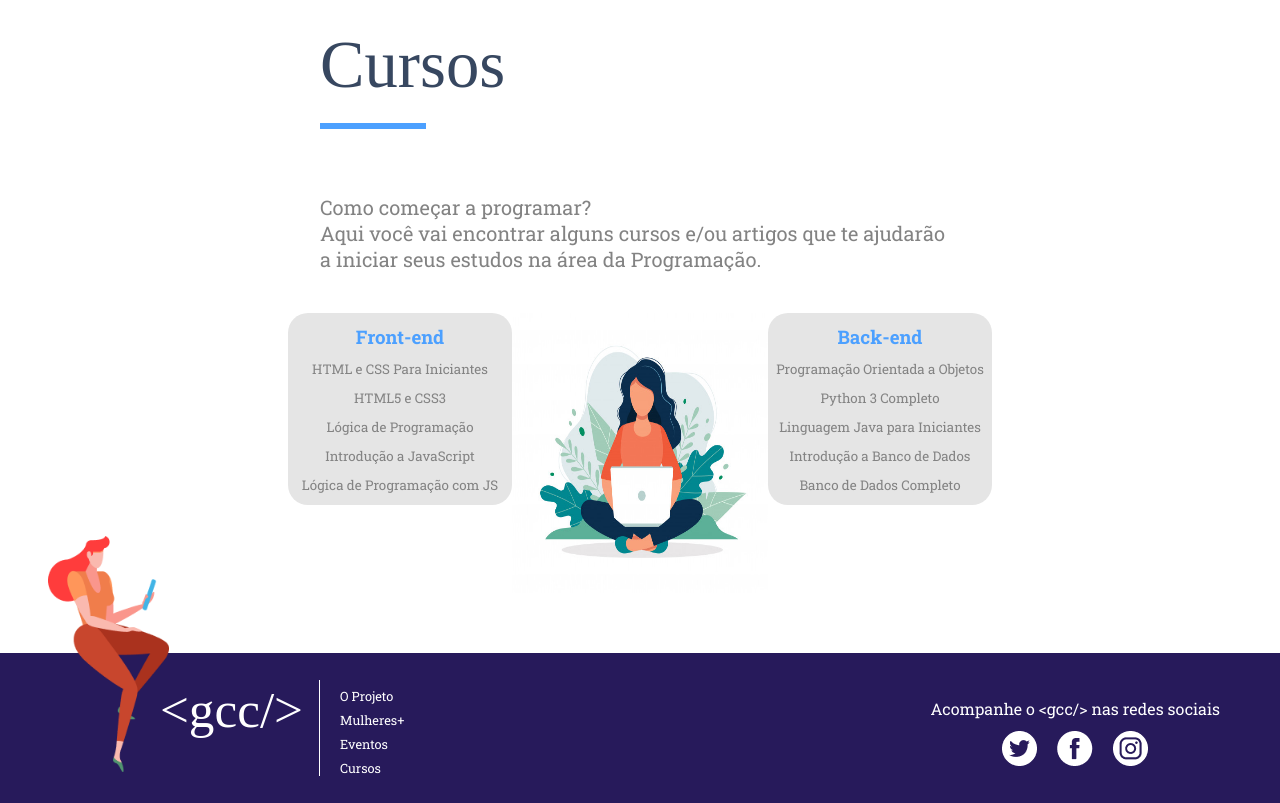
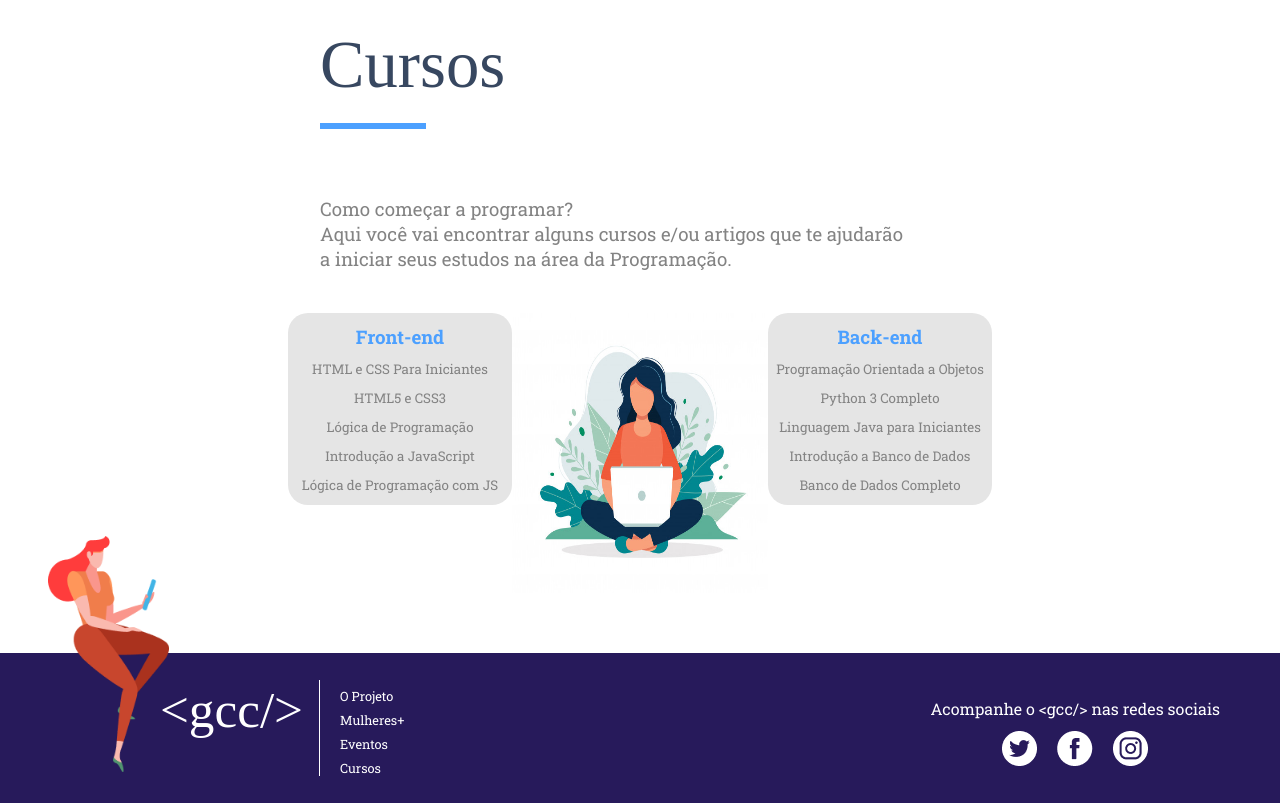
Before and after one commit to marcela093/projeto-demoday, a Django app: page /cursos/ in a window 1280 px wide. Shown: the part 159-962 px from the top of the page. Run offline with Django 3.2, Linux system fonts and the light colour scheme; some web fonts are replaced.

Commit message:
reajustando tamanho das fontes

```diff
--- a/demoday/app/static/cursos-style.css
+++ b/demoday/app/static/cursos-style.css
@@ -39,7 +39,7 @@ h1::after{
 main p{
     color: #838383;
     font-family: 'Roboto Slab', serif;
-    font-size: 15pt;
+    font-size: 14pt;
     margin: 0;
 }
 main div{
--- a/demoday/app/static/depoimentos-empresa.css
+++ b/demoday/app/static/depoimentos-empresa.css
@@ -31,7 +31,7 @@
 .pagina-depoimentos article h3{
     font-family: 'Roboto Slab', serif;
     font-weight: normal;
-    font-size: 15pt;
+    font-size: 14pt;
     line-height: 35px;
     color: rgba(0, 0, 0, 0.5);
     margin-bottom: 30px;
--- a/demoday/app/static/depoimentos.css
+++ b/demoday/app/static/depoimentos.css
@@ -31,7 +31,7 @@
 .pagina-depoimentos article p{
     font-family: 'Roboto Slab', serif;
     font-weight: normal;
-    font-size: 15pt;
+    font-size: 14pt;
 
     color: #838383;
     margin-bottom: 30px;
--- a/demoday/app/static/eventos.css
+++ b/demoday/app/static/eventos.css
@@ -41,7 +41,7 @@ h1::after{
 main p{
     color: #838383;
     font-family: 'Roboto Slab', serif;
-    font-size: 15pt;
+    font-size: 14pt;
     margin: 0;
 }
 
--- a/demoday/app/templates/cursos.html
+++ b/demoday/app/templates/cursos.html
@@ -15,7 +15,7 @@
     </div>
     <div>
         <p> Como começar a programar? <br>
-            Aqui você vai encontrar alguns cursos e/ou artigos que te ajudarão a iniciar seus estudos na área da
+            Aqui você vai encontrar alguns cursos e/ou artigos que te ajudarão <br> a iniciar seus estudos na área da
             Programação.</p>
     </div>
     <div class="info">
```
Also changed, not shown: demoday/app/static/style.css (+5 -5 lines).
